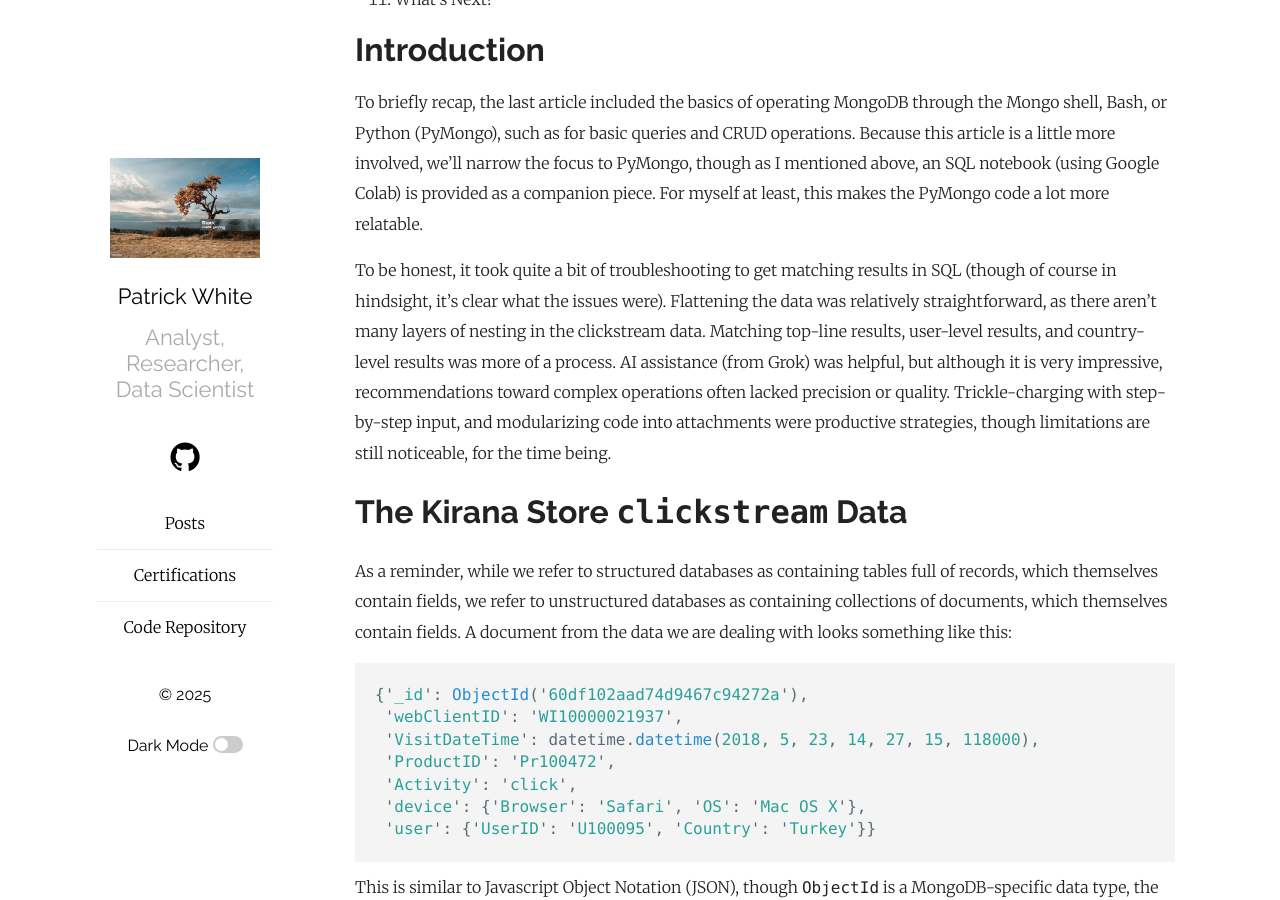
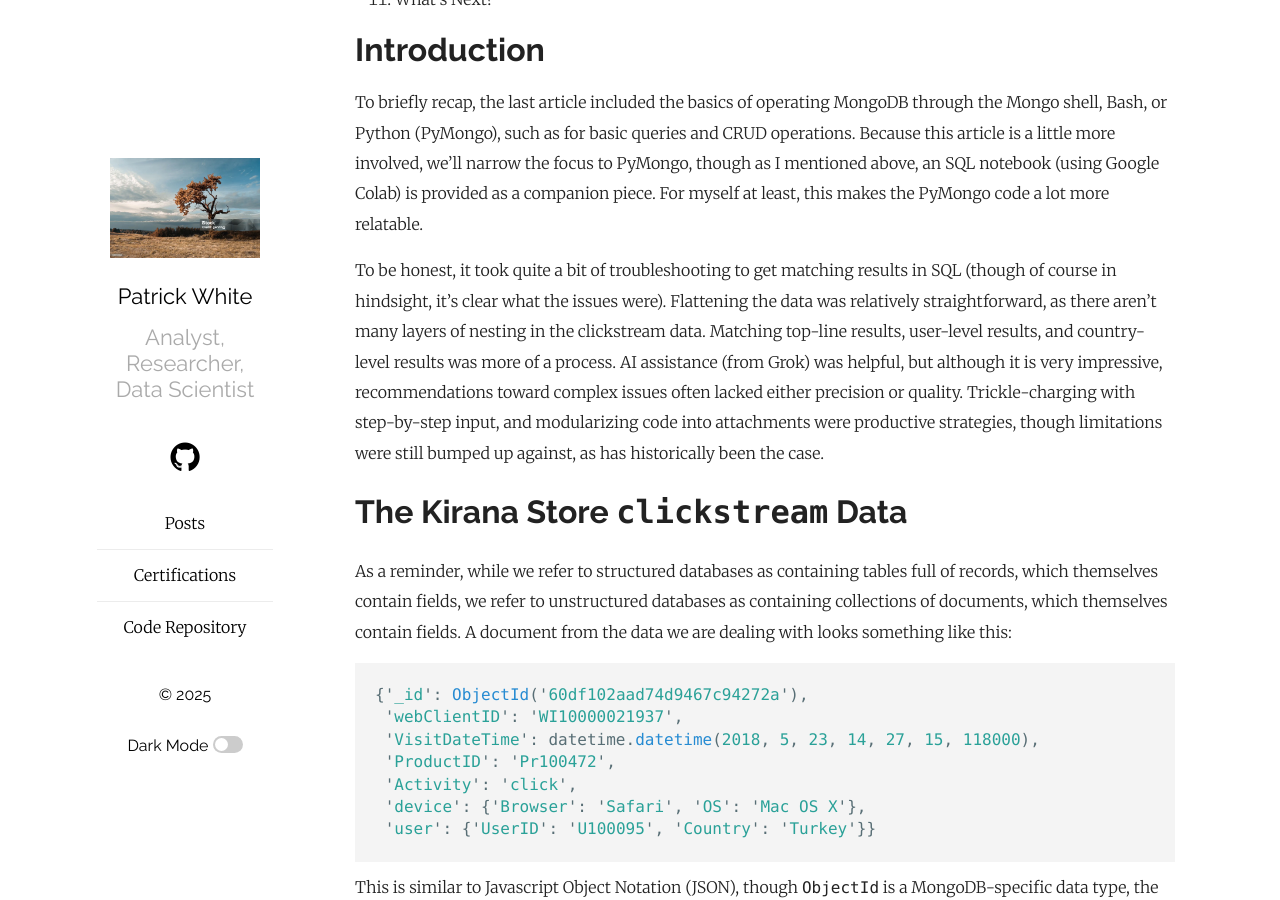
Before and after one commit to pw398/pw398.github.io, a Jekyll site: the page built from _posts/2025-06-21-MongoDB-II-Aggregation-Pipelines-via-PyMongo.md, in a window 1280 px wide and 900 px high, scrolled down 989 px. Built offline with Jekyll 4.4.1, drawn with Linux system fonts in a browser that asks for light colours.

Commit message:
Add files via upload

```diff
--- a/_posts/2025-06-21-MongoDB-II-Aggregation-Pipelines-via-PyMongo.md
+++ b/_posts/2025-06-21-MongoDB-II-Aggregation-Pipelines-via-PyMongo.md
@@ -32,7 +32,7 @@ In this article, we'll continue to work with the Kirana Store clickstream data,
 
 To briefly recap, the last article included the basics of operating MongoDB through the Mongo shell, Bash, or Python (PyMongo), such as for basic queries and CRUD operations. Because this article is a little more involved, we'll narrow the focus to PyMongo, though as I mentioned above, an SQL notebook (using Google Colab) is provided as a companion piece. For myself at least, this makes the PyMongo code a lot more relatable.
 
-To be honest, it took quite a bit of troubleshooting to get matching results in SQL (though of course in hindsight, it's clear what the issues were). Flattening the data was relatively straightforward, as there aren't many layers of nesting in the clickstream data. Matching top-line results, user-level results, and country-level results was more of a process. AI assistance (from Grok) was helpful, but although it is very impressive, recommendations toward complex operations often lacked precision or quality. Trickle-charging with step-by-step input, and modularizing code into attachments were productive strategies, though limitations are still noticeable, for the time being.
+To be honest, it took quite a bit of troubleshooting to get matching results in SQL (though of course in hindsight, it's clear what the issues were). Flattening the data was relatively straightforward, as there aren't many layers of nesting in the clickstream data. Matching top-line results, user-level results, and country-level results was more of a process. AI assistance (from Grok) was helpful, but although it is very impressive, recommendations toward complex issues often lacked either precision or quality. Trickle-charging with step-by-step input, and modularizing code into attachments were productive strategies, though limitations were still bumped up against, as has historically been the case.
 
 
 
```
Also changed, not shown: other parts of _posts/2025-06-21-MongoDB-II-Aggregation-Pipelines-via-PyMongo.md (+1 -1 lines).
